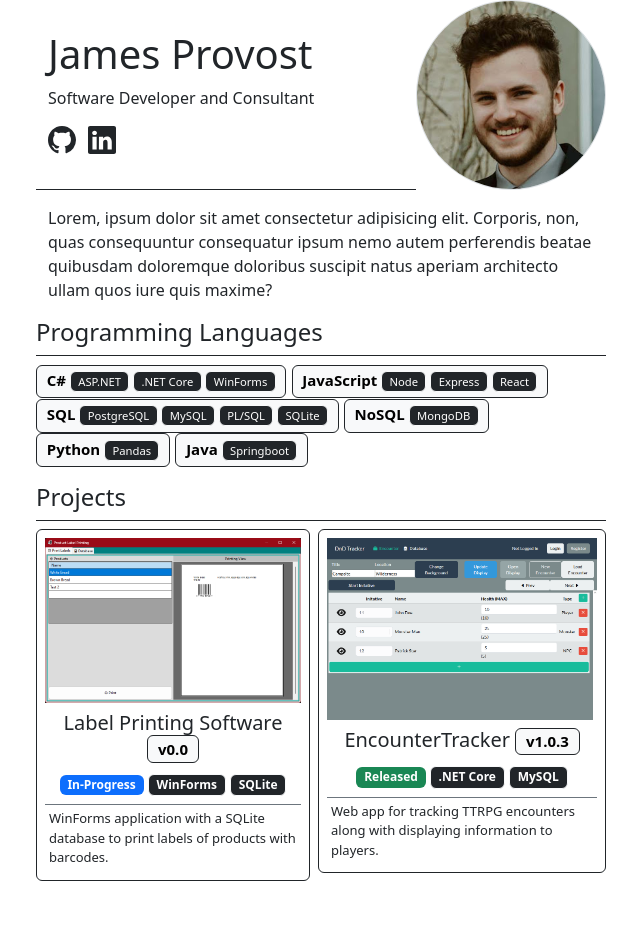
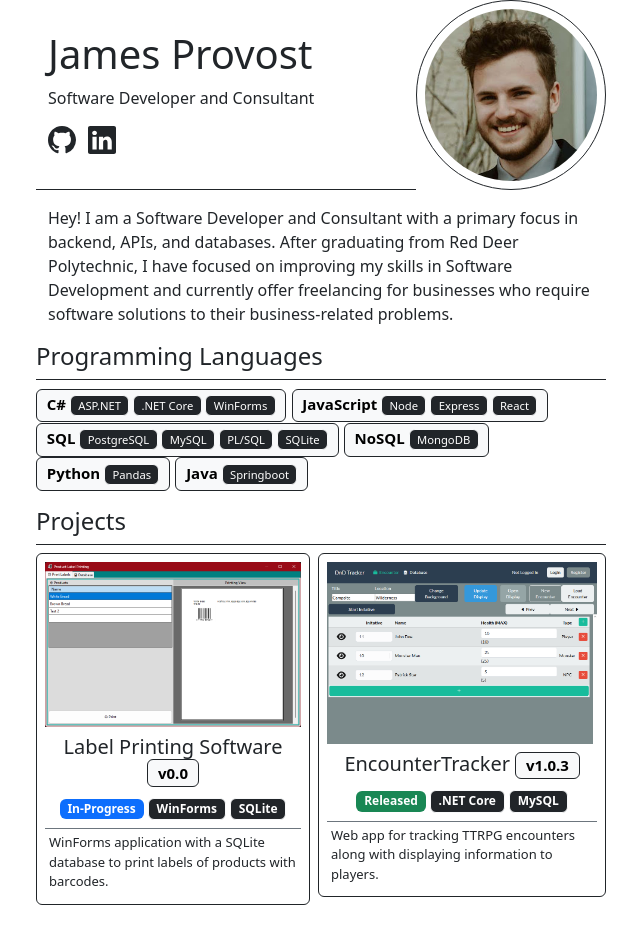
Before and after one commit to jimmyjawnz/jimmyjawnz.github.io, a plain HTML site: page index.html in a window 1280 px wide. Shown: the whole page, without its empty margins (319-959 px from the left). Before the commit the page ends 905 px from the top, so only its background shows below. Drawn offline with nearby package versions, Linux system fonts and the light colour scheme.

Commit message:
Updated description.

```diff
--- a/index.html
+++ b/index.html
@@ -33,11 +33,11 @@
 
             </div>
             <div class="col col-md-2 text-end p-0">
-                <img id="profile-img" src="./images/me.jpg" class="border w-100" style="border-radius: 50%;" />
+                <img id="profile-img" src="./images/me.jpg" class="border border-dark w-100 p-2" style="border-radius: 50%;" />
             </div>
         </div>
         <div class="row justify-content-md-center">
-            <p class="col col-lg-6">Lorem, ipsum dolor sit amet consectetur adipisicing elit. Corporis, non, quas consequuntur consequatur ipsum nemo autem perferendis beatae quibusdam doloremque doloribus suscipit natus aperiam architecto ullam quos iure quis maxime?</p>
+            <p class="col col-lg-6">Hey! I am a Software Developer and Consultant with a primary focus in backend, APIs, and databases. After graduating from Red Deer Polytechnic, I have focused on improving my skills in Software Development and currently offer freelancing for businesses who require software solutions to their business-related problems.</p>
         </div>
         <div class="row justify-content-md-center mb-3">
             <div id="planguages" class="col col-lg-6 p-0 fs-5">
```
